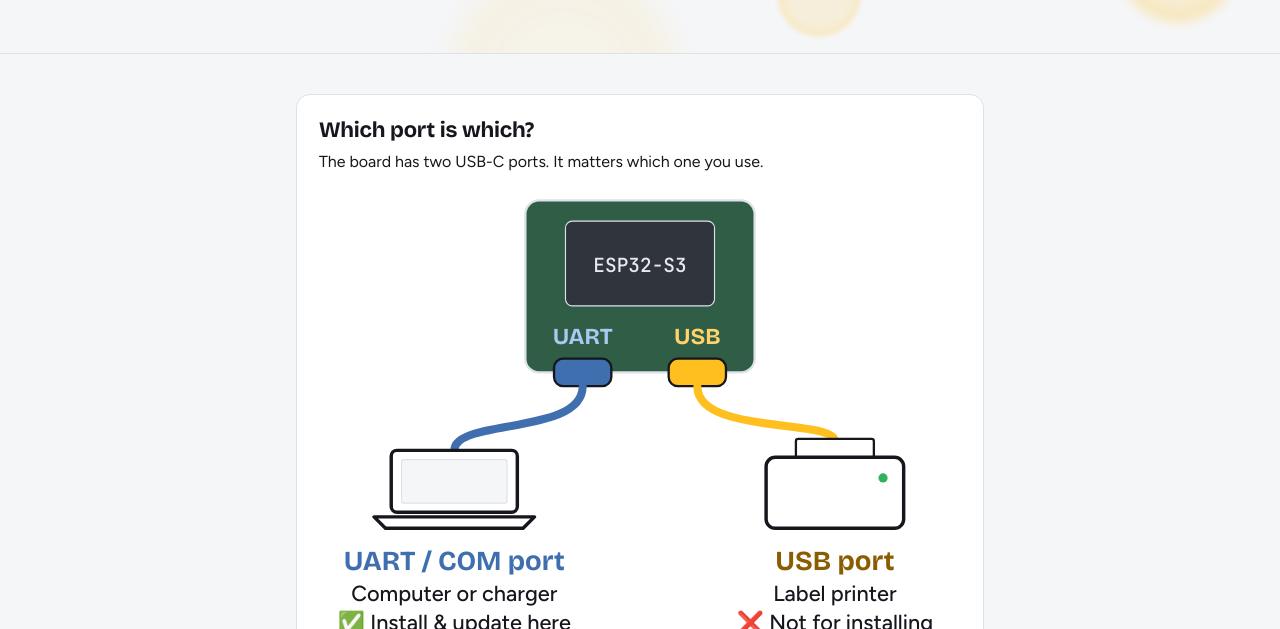
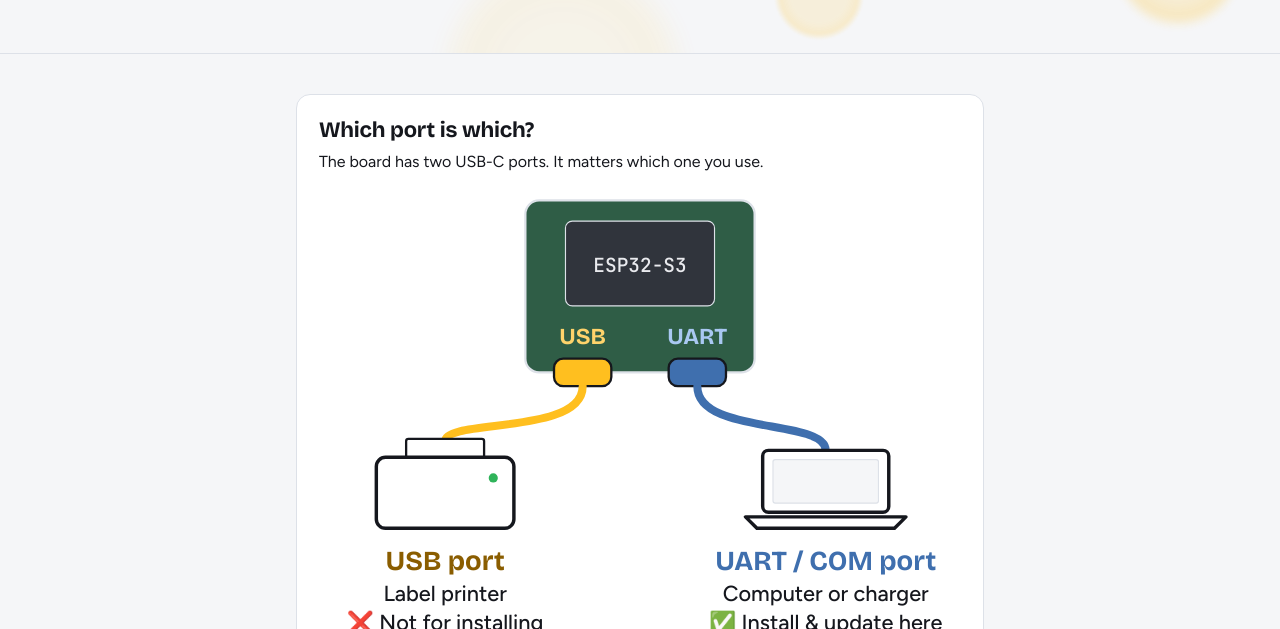
Before and after one commit to BTLtech1/esp32-label-printer-bridge, a plain HTML site: page web/index.html in a window 1280 px wide. Shown: the part 323-952 px from the top of the page. Drawn offline with nearby package versions, Linux system fonts and the light colour scheme.

Commit message:
Install page: port picture now matches the board (USB on the left, UART/COM on the right)

```diff
--- a/web/index.html
+++ b/web/index.html
@@ -165,24 +165,24 @@
       <rect x="180" y="10" width="200" height="150" rx="12" class="pcb"/>
       <rect x="215" y="28" width="130" height="74" rx="6" class="chip"/>
       <text x="280" y="72" class="chiptxt">ESP32-S3</text>
-      <text x="230" y="135" class="portlbl uart">UART</text>
-      <text x="330" y="135" class="portlbl usb">USB</text>
-      <rect x="205" y="148" width="50" height="24" rx="8" class="port uartfill"/>
-      <rect x="305" y="148" width="50" height="24" rx="8" class="port usbfill"/>
-      <path d="M230 172 C230 215 118 200 118 228" class="cable uartline"/>
-      <path d="M330 172 C330 215 450 200 450 220" class="cable usbline"/>
-      <rect x="63" y="228" width="110" height="54" rx="5" class="dev"/>
-      <rect x="72" y="236" width="92" height="38" rx="2" class="screen"/>
-      <path d="M48 286 H188 L178 296 H58 Z" class="dev"/>
-      <rect x="416" y="218" width="68" height="20" rx="2" class="label"/>
-      <rect x="390" y="234" width="120" height="62" rx="8" class="dev"/>
-      <circle cx="492" cy="252" r="4" class="led"/>
-      <text x="118" y="332" class="cap uart" text-anchor="middle">UART / COM port</text>
-      <text x="118" y="359" class="sub" text-anchor="middle">Computer or charger</text>
-      <text x="118" y="385" class="sub" text-anchor="middle">&#9989; Install &amp; update here</text>
-      <text x="450" y="332" class="cap usb" text-anchor="middle">USB port</text>
-      <text x="450" y="359" class="sub" text-anchor="middle">Label printer</text>
-      <text x="450" y="385" class="sub" text-anchor="middle">&#10060; Not for installing</text>
+      <text x="230" y="135" class="portlbl usb">USB</text>
+      <text x="330" y="135" class="portlbl uart">UART</text>
+      <rect x="205" y="148" width="50" height="24" rx="8" class="port usbfill"/>
+      <rect x="305" y="148" width="50" height="24" rx="8" class="port uartfill"/>
+      <path d="M230 172 C230 215 110 200 110 220" class="cable usbline"/>
+      <path d="M330 172 C330 215 442 200 442 228" class="cable uartline"/>
+      <rect x="76" y="218" width="68" height="20" rx="2" class="label"/>
+      <rect x="50" y="234" width="120" height="62" rx="8" class="dev"/>
+      <circle cx="152" cy="252" r="4" class="led"/>
+      <rect x="387" y="228" width="110" height="54" rx="5" class="dev"/>
+      <rect x="396" y="236" width="92" height="38" rx="2" class="screen"/>
+      <path d="M372 286 H512 L502 296 H382 Z" class="dev"/>
+      <text x="110" y="332" class="cap usb" text-anchor="middle">USB port</text>
+      <text x="110" y="359" class="sub" text-anchor="middle">Label printer</text>
+      <text x="110" y="385" class="sub" text-anchor="middle">&#10060; Not for installing</text>
+      <text x="442" y="332" class="cap uart" text-anchor="middle">UART / COM port</text>
+      <text x="442" y="359" class="sub" text-anchor="middle">Computer or charger</text>
+      <text x="442" y="385" class="sub" text-anchor="middle">&#9989; Install &amp; update here</text>
     </svg>
     <p class="muted"><b>UART/COM is for power and setup, USB is for the printer.</b> Once the bridge is running, the USB port only talks to the printer and won't show up on your computer, so always install and update through UART/COM.</p>
   </section>
```
